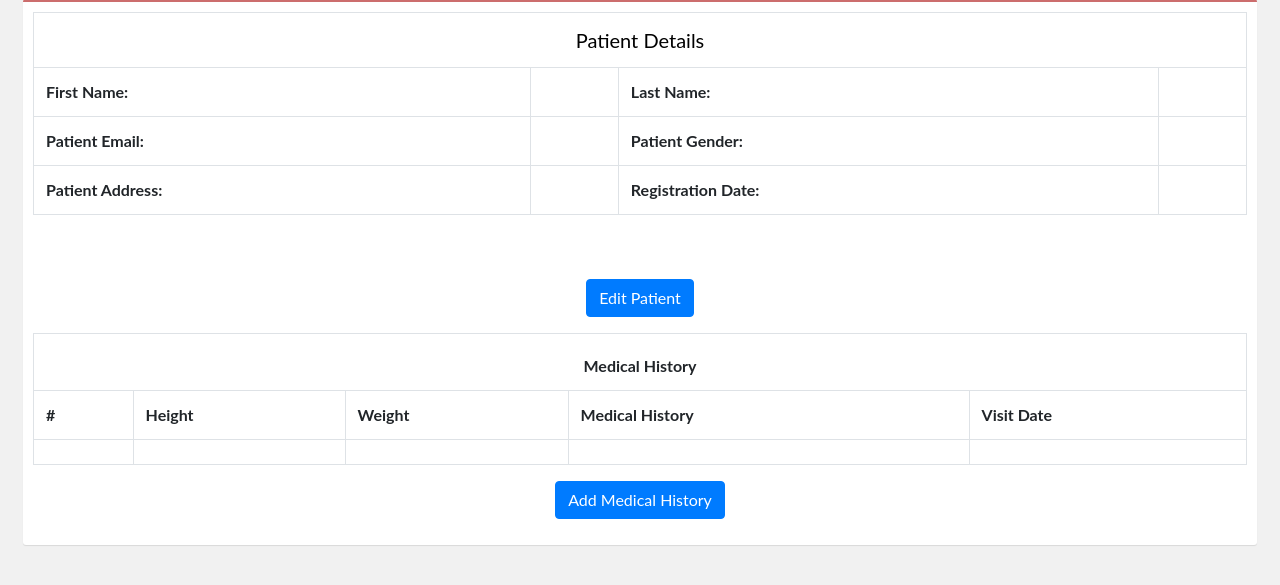
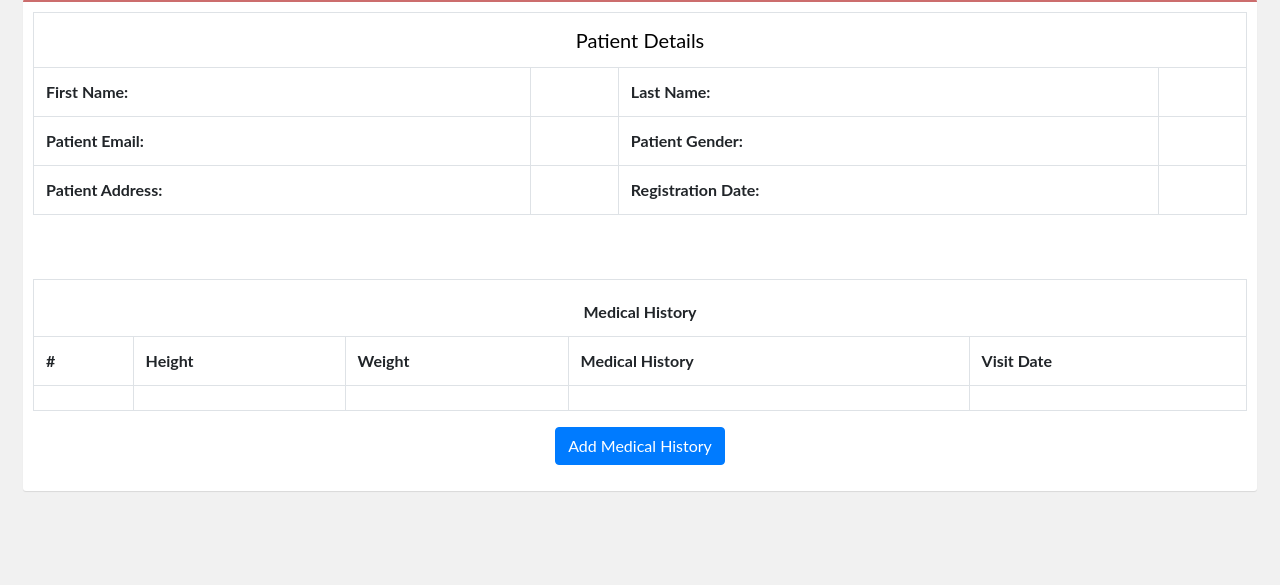
Before and after one commit to ghiedoc/security-web-app, a PHP site: page /admin_ViewMedicalHistory.php in a window 1280 px wide. Shown: the part 129-714 px from the top of the page. Run offline with PHP 8.4, Linux system fonts and the light colour scheme; data comes from the database, SQL or seed files in the repository; lists and menus that the app fills with data are empty; some libraries are stand-ins or nearby versions; some web fonts are replaced.

Commit message:
change link

```diff
--- a/admin_ViewMedicalHistory.php
+++ b/admin_ViewMedicalHistory.php
@@ -98,7 +98,7 @@
                 <div class="container-fluid">
                     <div class="page-title">
                         <h3>Manage Medical History
-                            <a href="roles.html" class="btn btn-sm btn-outline-primary float-right"><i
+                            <a href="admin_AppointmentHistory.php" class="btn btn-sm btn-outline-primary float-right"><i
                                     class="fas fa-user-shield"></i> Appointments</a>
                         </h3>
                     </div>
@@ -133,13 +133,8 @@
                             </table>
                             <br>
                             <br>
-                            <!-- BUTTTON EDIT PATIENT INFO... -->
-                            <p align="center">
-                                <button class="btn btn-primary waves-effect waves-light w-lg" data-toggle="modal"
-                                    data-target="#myModalPatient">Edit Patient</button>
-                            </p>
+
                             <!-- MEDICAL HISTORY TABLE-->
-
                             <table id="datatable" class="table table-bordered dt-responsive nowrap"
                                 style="border-collapse: collapse; border-spacing: 0; width: 100%;">
                                 <tr align="center">
```
